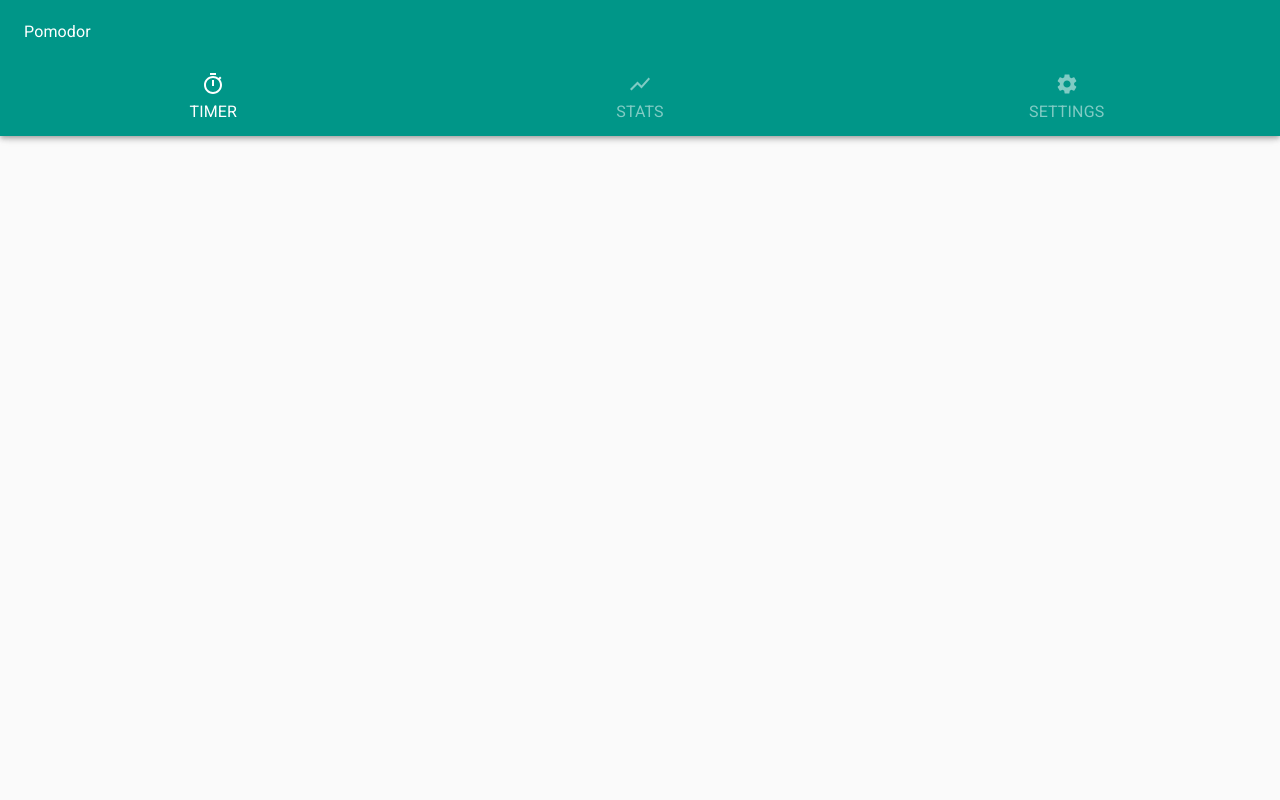
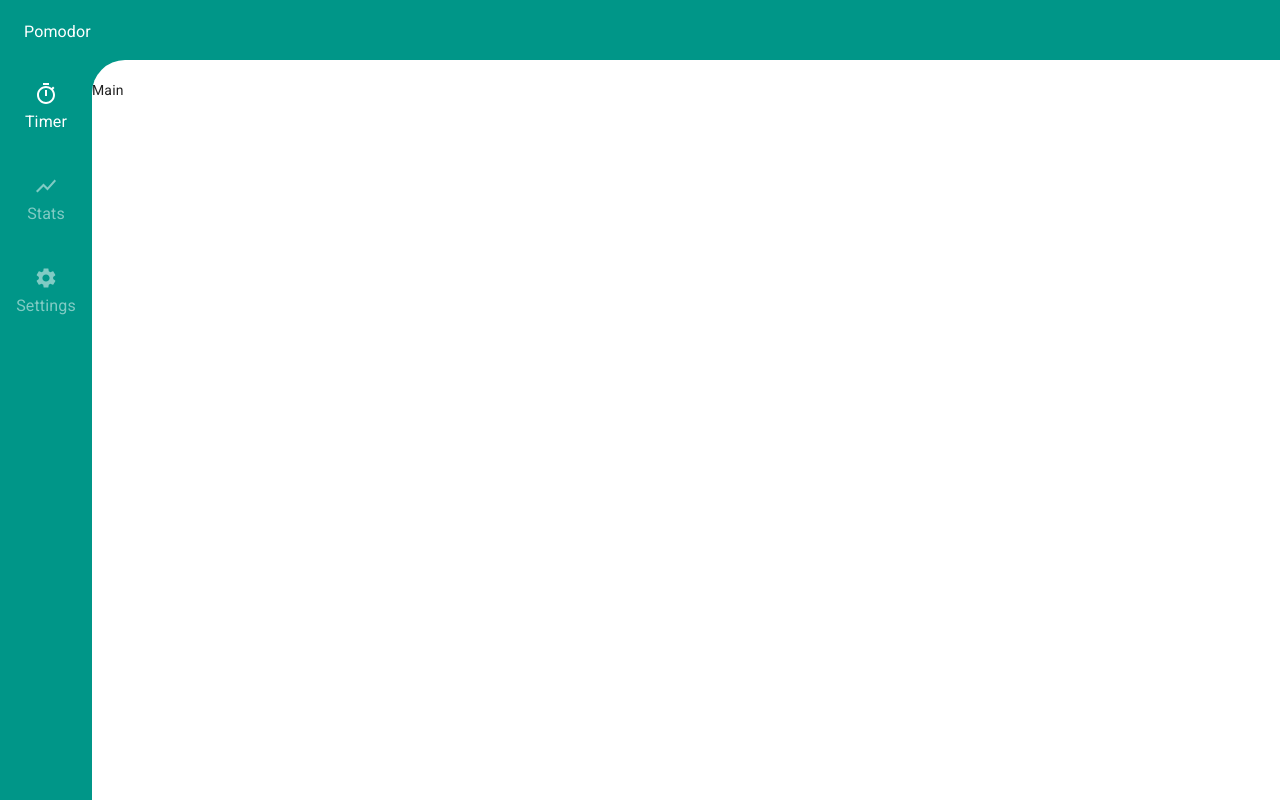
Before and after one commit to juZanette/PomodoroTimer, a React (Create React App) app: page / in a window 1280 px wide. Built offline with nearby package versions, Linux system fonts and the light colour scheme.

Commit message:
:construction: Tablet/Desktop navigation - WIP

```diff
--- a/src/App.js
+++ b/src/App.js
@@ -1,11 +1,12 @@
 import React from 'react'
 import { AppBar } from './layout/AppBar'
+import { MainContainer } from './layout/MainContainer'
 
 const App = () => {
   return (
     <div>
       <AppBar />
-      <p>Hello, world!</p>
+      <MainContainer />
     </div>
   )
 }
--- a/src/layout/AppBar.js
+++ b/src/layout/AppBar.js
@@ -1,13 +1,24 @@
 import React from 'react'
-import { AppBar as MatAppBar } from '@material-ui/core'
+import { AppBar as MatAppBar, useTheme } from '@material-ui/core'
 import { Toolbar } from './Toolbar'
 import { NavList } from './NavList'
+import styled from 'styled-components'
 
-const AppBar = () => (
-  <MatAppBar>
-    <Toolbar />
-    <NavList />
-  </MatAppBar>
-)
+const Backdrop = styled(MatAppBar)`
+  ${({ theme }) => theme.breakpoints.up('sm')} {
+    height: 100%;
+  }
+`
+
+const AppBar = () => {
+  const theme = useTheme()
+
+  return (
+    <Backdrop theme={theme}>
+      <Toolbar />
+      <NavList />
+    </Backdrop>
+  )
+}
 
 export { AppBar }
--- /dev/null
+++ b/src/layout/MainContainer.js
@@ -0,0 +1,25 @@
+import React from 'react'
+import styled from 'styled-components'
+import { useTheme } from '@material-ui/core'
+
+const Main = styled.main`
+  ${({ theme }) => theme.breakpoints.up('sm')} {
+    min-height: calc(100vh - 60px);
+    background: #fff;
+    position: absolute;
+    z-index: 10000;
+    right: 0;
+    width: calc(100% - 92px);
+    transform: translateY(60px);
+    border-top-left-radius: 33px;
+    padding-top: 20px;
+  }
+`
+
+const MainContainer = () => {
+  const theme = useTheme()
+
+  return <Main theme={theme}>Main</Main>
+}
+
+export { MainContainer }
--- a/src/layout/NavList.js
+++ b/src/layout/NavList.js
@@ -1,11 +1,35 @@
 import React from 'react'
 import styled from 'styled-components'
-import { List, ListItemIcon, ListItem, ListItemText } from '@material-ui/core'
+import {
+  List,
+  ListItemIcon,
+  ListItem,
+  ListItemText,
+  useTheme,
+} from '@material-ui/core'
 import { Timer, ShowChart, Settings } from '@material-ui/icons'
 
 const MatNavList = styled(List)`
   display: flex;
   padding: 0;
+
+  .MuiListItemText-primary {
+    text-transform: uppercase;
+  }
+
+  ${({ theme }) => theme.breakpoints.up('sm')} {
+    flex-direction: column;
+    align-self: flex-start;
+    width: 92px;
+
+    & > * {
+      margin: 10px 0;
+    }
+
+    .MuiListItemText-primary {
+      text-transform: capitalize;
+    }
+  }
 `
 
 const NavItemIcon = styled(ListItemIcon)`
@@ -22,34 +46,43 @@ const NavListItem = styled(ListItem)`
     color: ${({ active }) => (active ? '#fff' : 'rgba(255,255,255,.5)')};
   }
 
-  & .MuiListItemText-primary {
+  .MuiListItemText-primary {
     color: ${({ active }) => (active ? '#fff' : 'rgba(255,255,255,.5)')};
   }
 `
 
-const NavList = () => (
-  <MatNavList component="nav" className="NavList" aria-label="Main navigation">
+const NavList = () => {
+  const theme = useTheme()
+
+  return (
+    <MatNavList
+      component="nav"
+      className="NavList"
+      aria-label="Main navigation"
+      theme={theme}
+    >
       <NavListItem button active="true">
         <NavItemIcon>
           <Timer />
         </NavItemIcon>
-      <ListItemText primary="TIMER" />
+        <ListItemText primary="Timer" />
       </NavListItem>
 
       <NavListItem button>
         <NavItemIcon>
           <ShowChart />
         </NavItemIcon>
-      <ListItemText primary="STATS" />
+        <ListItemText primary="Stats" />
       </NavListItem>
 
       <NavListItem button>
         <NavItemIcon>
           <Settings />
         </NavItemIcon>
-      <ListItemText primary="SETTINGS" />
+        <ListItemText primary="Settings" />
       </NavListItem>
     </MatNavList>
   )
+}
 
 export { NavList }
```
Lines whose indentation alone changed are shown as unchanged.
